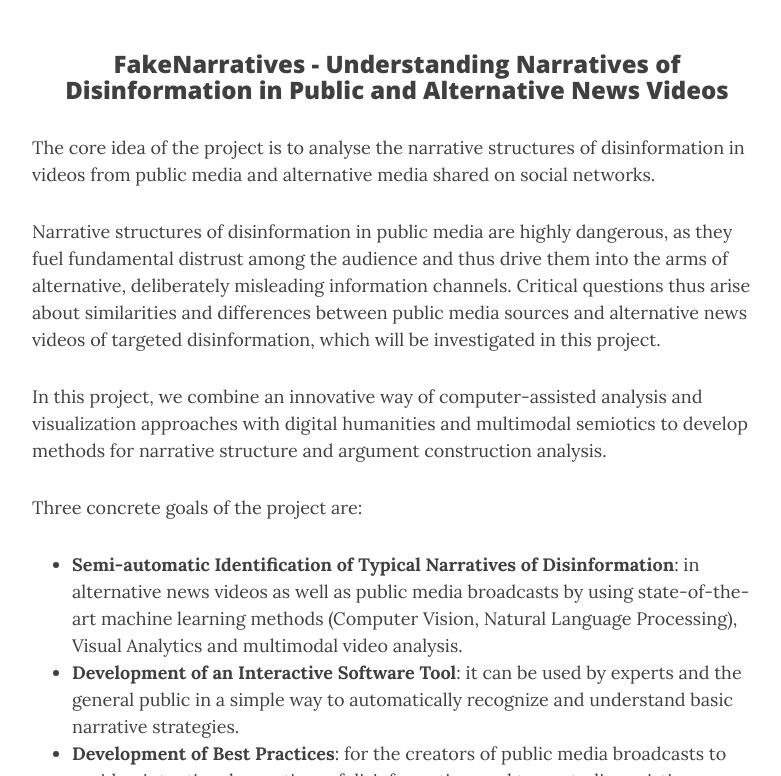
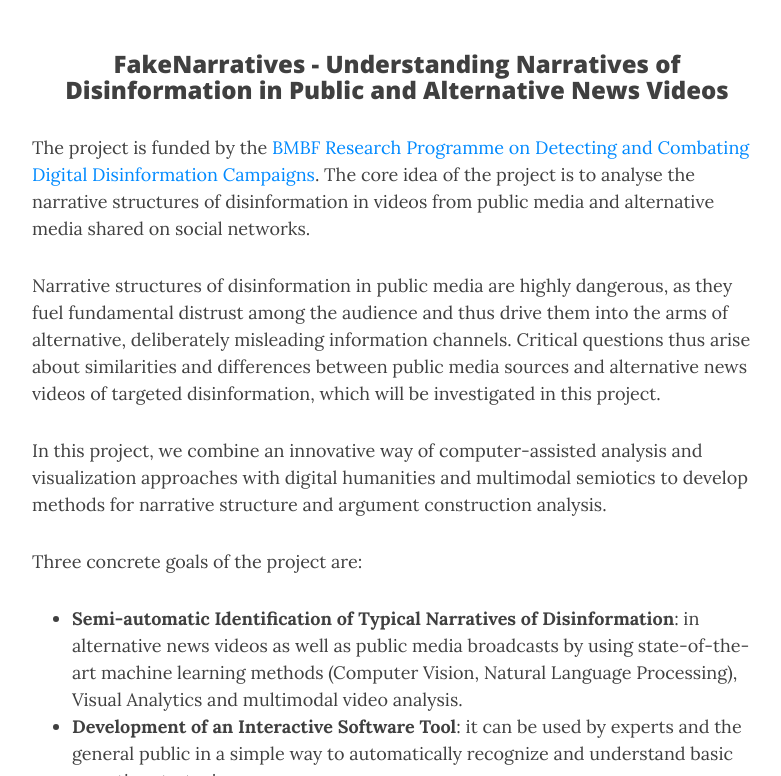
Before and after one commit to FakeNarratives/fakenarratives.github.io, a Jekyll site: the page built from about.md, in a window 1280 px wide and 900 px high, scrolled down 367 px, cut to the strip 124-900 px from the top of the window. Shown: the whole strip, without its empty margins (243-1024 px from the left). Built offline with Jekyll 4.4.1, drawn with Linux system fonts in a browser that asks for light colours; nearby versions of some CDN libraries.

Commit message:
info update

```diff
--- a/about.md
+++ b/about.md
@@ -8,7 +8,7 @@
 
 <center> <h3> FakeNarratives - Understanding Narratives of Disinformation in Public and Alternative News Videos </h3> </center>
 
-The core idea of the project is to analyse the narrative structures of disinformation in videos from public media and alternative media shared on social networks.
+The project is funded by the <a href="https://www.forschung-it-sicherheit-kommunikationssysteme.de/foerderung/bekanntmachungen/agil-call-4">BMBF Research Programme on Detecting and Combating Digital Disinformation Campaigns</a>. The core idea of the project is to analyse the narrative structures of disinformation in videos from public media and alternative media shared on social networks.
 
 Narrative structures of disinformation in public media are highly dangerous, as they fuel fundamental distrust among the audience and thus drive them into the arms of alternative, deliberately misleading information channels. Critical questions thus arise about similarities and differences between public media sources and alternative news videos of targeted disinformation, which will be investigated in this project.
 
```
Also changed, not shown: index.md (+1 -1 lines).
